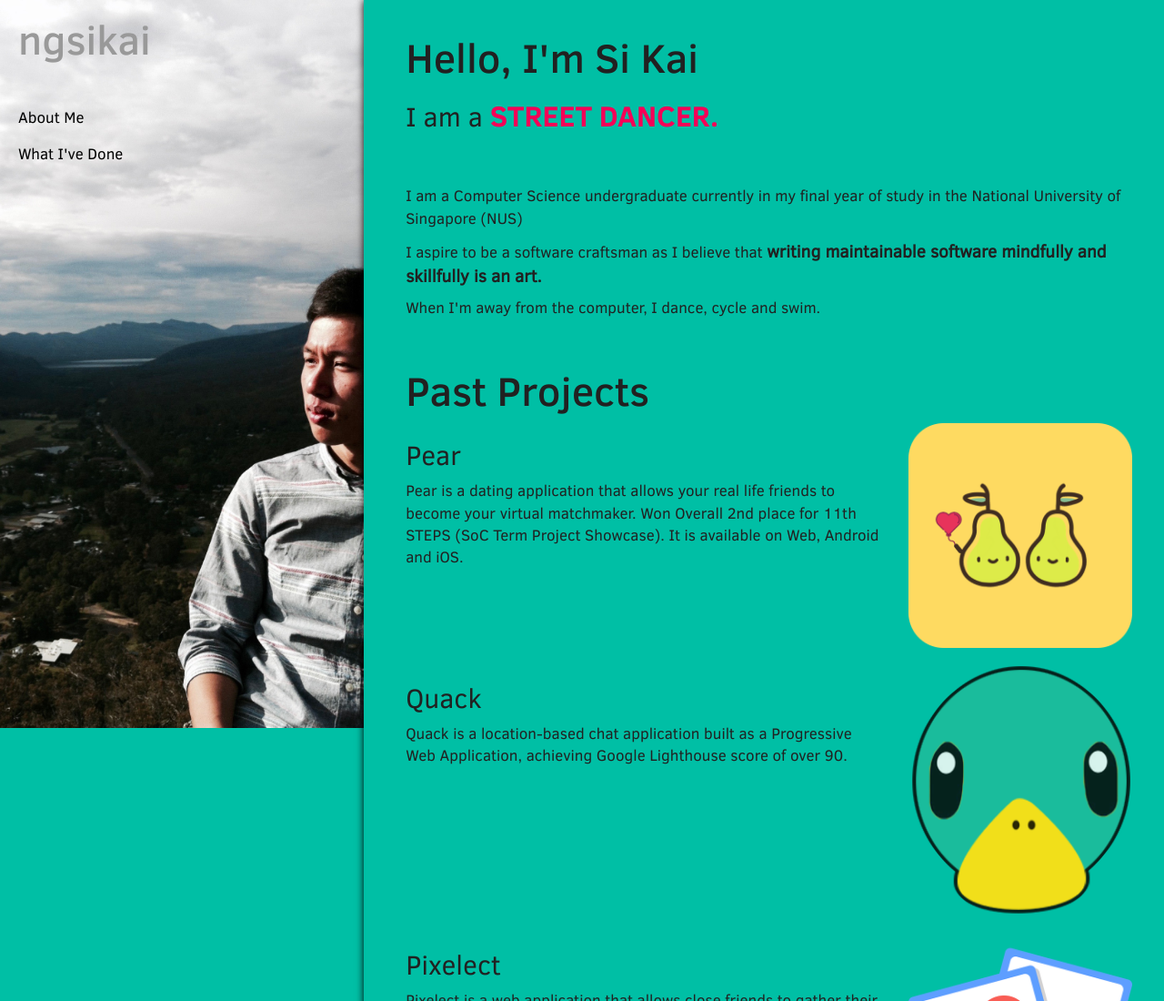
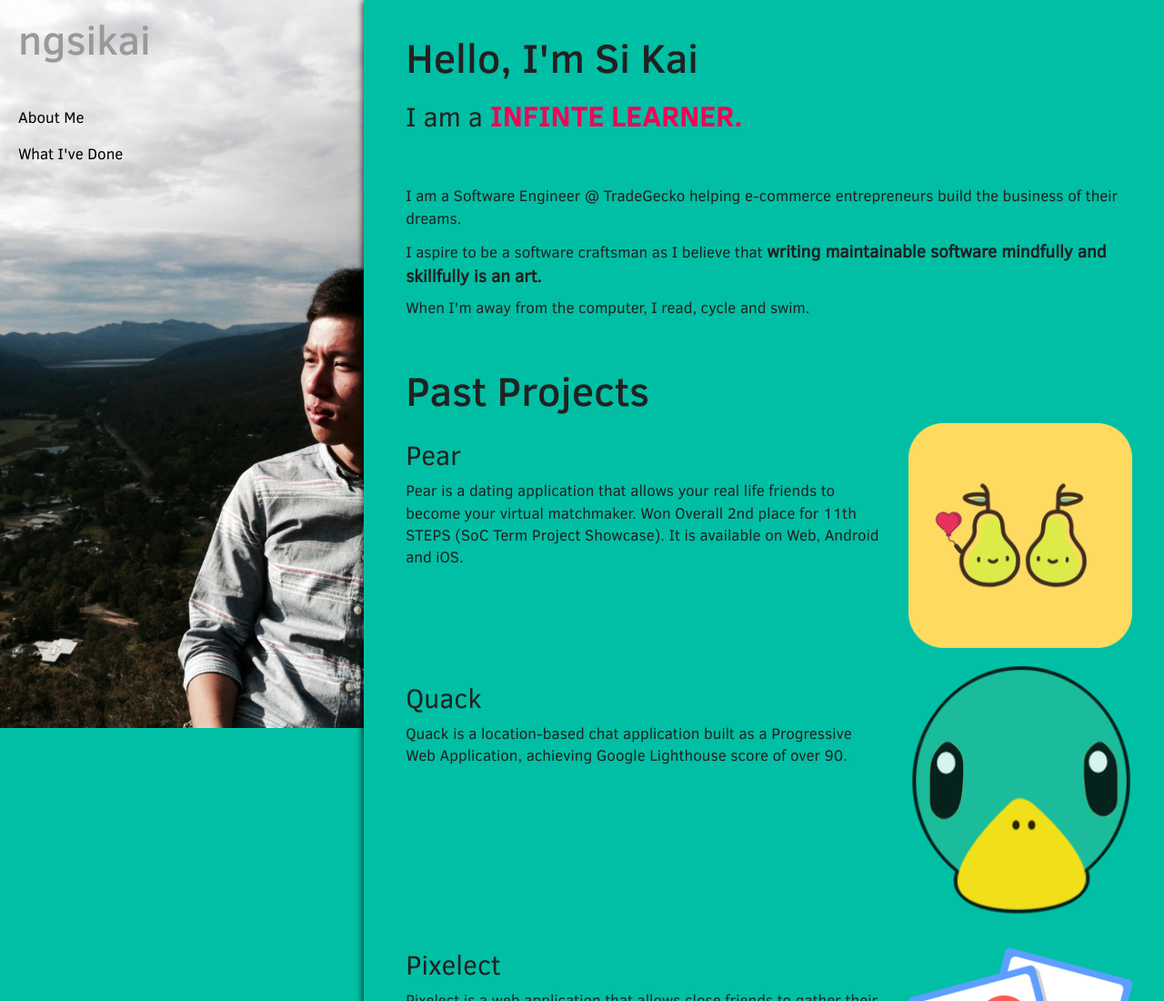
Before and after one commit to ngsikai/ngsikai.github.io, a plain HTML site: page index.html in a window 1280 px wide. Shown: the top 1100 px of the page at 91% size. Drawn offline with Linux system fonts and the light colour scheme.

Commit message:
brand change :) miss dancing though..

```diff
--- a/index.html
+++ b/index.html
@@ -60,14 +60,14 @@
                 <div class="row" id="aboutme">
                     <div class="col-md-12">
                         <h1>Hello, I'm Si Kai</h1>
-                        <h2>I am a <span id="role-rotator">YEAR 4 CS STUDENT., WEB DEVELOPER., STREET DANCER.</span></h2>
+                        <h2>I am a <span id="role-rotator">PL ENTHUSIAST., WEB DEVELOPER., INFINTE LEARNER.</span></h2>
                         <br>
                         <br>
-                        <p>I am a Computer Science undergraduate currently in my final year of study in the National University of Singapore (NUS)</p>
+                        <p>I am a Software Engineer @ TradeGecko helping e-commerce entrepreneurs build the business of their dreams.</p>
 
                         <p>I aspire to be a software craftsman as I believe that <b style="font-size:19px;">writing maintainable software mindfully and skillfully is an art.</b></p>
 
-                        <p>When I'm away from the computer, I dance, cycle and swim.</p>
+                        <p>When I'm away from the computer, I read, cycle and swim.</p>
                         <br>
                     </div>
                 </div>
@@ -149,7 +149,7 @@
                         <div class="col-md-12">
                             <a href="https://github.com/ngsikai" class="socialbuttons"><i class="fa fa-github fa-3x"></i></a>
                             <a href="https://sg.linkedin.com/in/si-kai-ng-678941116" class="socialbuttons"><i class="fa fa-linkedin fa-3x"></i></a>
-                            <a href="mailto:sikai.ng@u.nus.edu" class="socialbuttons"><i class="fa fa-envelope fa-3x"></i></a>
+                            <a href="mailto:sikai.ngsk@gmail.com" class="socialbuttons"><i class="fa fa-envelope fa-3x"></i></a>
                         </div>
                     </div>
                 </div>
```
